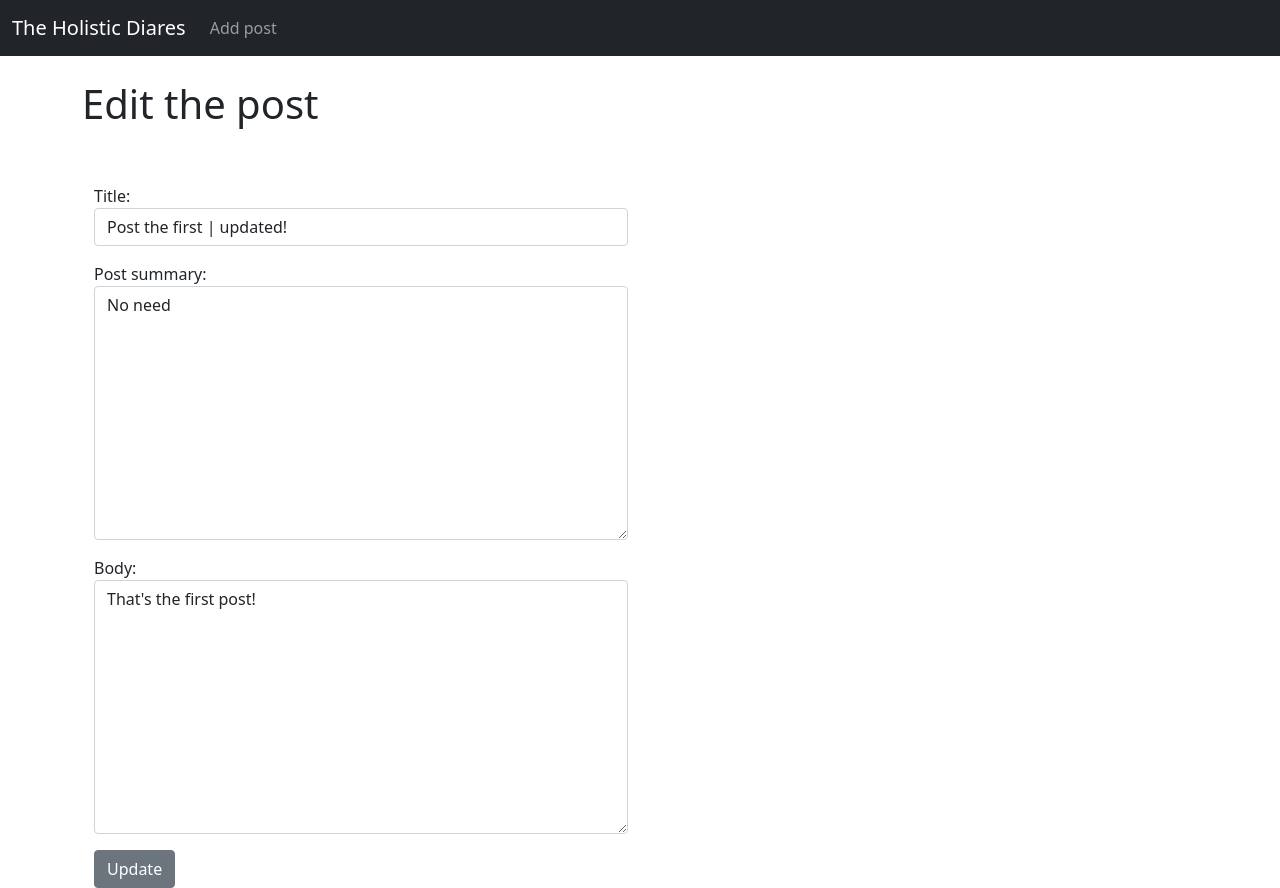
After one commit to zzuziak/holisticdiaries, a Django app: page /update_post/1 in a window 1280 px wide. The commit adds this page. Run offline with Django 3.2, Linux system fonts and the light colour scheme; data comes from the database, SQL or seed files in the repository; both versions use the stored data as it was after the commit.

Commit message:
add edit action

```diff
--- a/holistic/forms.py
+++ b/holistic/forms.py
@@ -11,3 +11,13 @@ class PostForm(forms.ModelForm):
             'post_summary': forms.Textarea(attrs={'class': 'form-control'}),
             'body': forms.Textarea(attrs={'class': 'form-control'})
         }
+
+class EditPostForm(forms.ModelForm):
+    class Meta:
+        model = Post
+        fields = ('title', 'post_summary', 'body')
+        widgets = {
+            'title': forms.TextInput(attrs={'class': 'form-control', 'placeholder': 'Write the title'}),
+            'post_summary': forms.Textarea(attrs={'class': 'form-control'}),
+            'body': forms.Textarea(attrs={'class': 'form-control'})
+        }
--- a/holistic/templates/home.html
+++ b/holistic/templates/home.html
@@ -5,7 +5,7 @@
 <h1>Posts</h1>
 
 {% for post in object_list %}
-        <li><a href="{% url 'post' post.pk %}">{{ post.title }} - {{ post.author.first_name }}</a><br/>
+        <li><a href="{% url 'post' post.pk %}">{{ post.title }} - {{ post.author.first_name }}</a> | <a href="{% url 'update_post' post.pk %}">Edit</a><br/>
     {{ post.body }}</li>
 {% endfor %}
 
--- a/holistic/templates/post_details.html
+++ b/holistic/templates/post_details.html
@@ -6,7 +6,7 @@
 {% block content %}
 
 <h1>{{ post.title }}</h1>
-<small>By: {{ post.author.first_name }}</small>
+<small>By: {{ post.author.first_name }} (<a href="{% url 'update_post' post.pk %}">Edit</a>)</small>
 <br>
 <hr>
 <p>{{ post.post_summary }}</p>
--- /dev/null
+++ b/holistic/templates/update_post.html
@@ -0,0 +1,23 @@
+{% extends 'base.html' %}
+{% block title %}
+Edit post
+{% endblock %}
+
+{% block content %}
+
+<h1>Edit the post</h1>
+<br /><br />
+
+<div class="container">
+    <div class="row">
+        <div class="col-6">
+            <form method="post" class="form-group">
+                {% csrf_token %}
+                {{ form.as_p }}
+                <button class="btn btn-secondary">Update</button>
+            </form>
+        </div>
+    </div>
+</div>
+
+{% endblock %}
--- a/holistic/urls.py
+++ b/holistic/urls.py
@@ -1,8 +1,9 @@
 from django.urls import path, include
-from .views import HomeView, PostView, AddPostView
+from .views import HomeView, PostView, AddPostView, UpdatePostView
 
 urlpatterns = [
     path('', HomeView.as_view(), name='home'),
     path('post/<int:pk>', PostView.as_view(), name='post'),
-    path('add_post/', AddPostView.as_view(), name='add_post')
+    path('add_post/', AddPostView.as_view(), name='add_post'),
+    path('update_post/<int:pk>', UpdatePostView.as_view(), name='update_post'),
 ]
--- a/holistic/views.py
+++ b/holistic/views.py
@@ -1,8 +1,8 @@
 from holistic.models import Post
 from django.shortcuts import render
-from django.views.generic import ListView, DetailView, CreateView
+from django.views.generic import ListView, DetailView, CreateView, UpdateView
 from .models import Post
-from .forms import PostForm
+from .forms import PostForm, EditPostForm
 # def home(request):
     # return render(request, 'home.html', {})
 
@@ -20,3 +20,8 @@ class AddPostView(CreateView):
     template_name = 'add_post.html'
     # fields = '__all__'
     # fields = ('title', 'post_summary', 'body')
+
+class UpdatePostView(UpdateView):
+    model = Post
+    form_class = EditPostForm
+    template_name = 'update_post.html'
```
Also changed, not shown: db.sqlite3.
